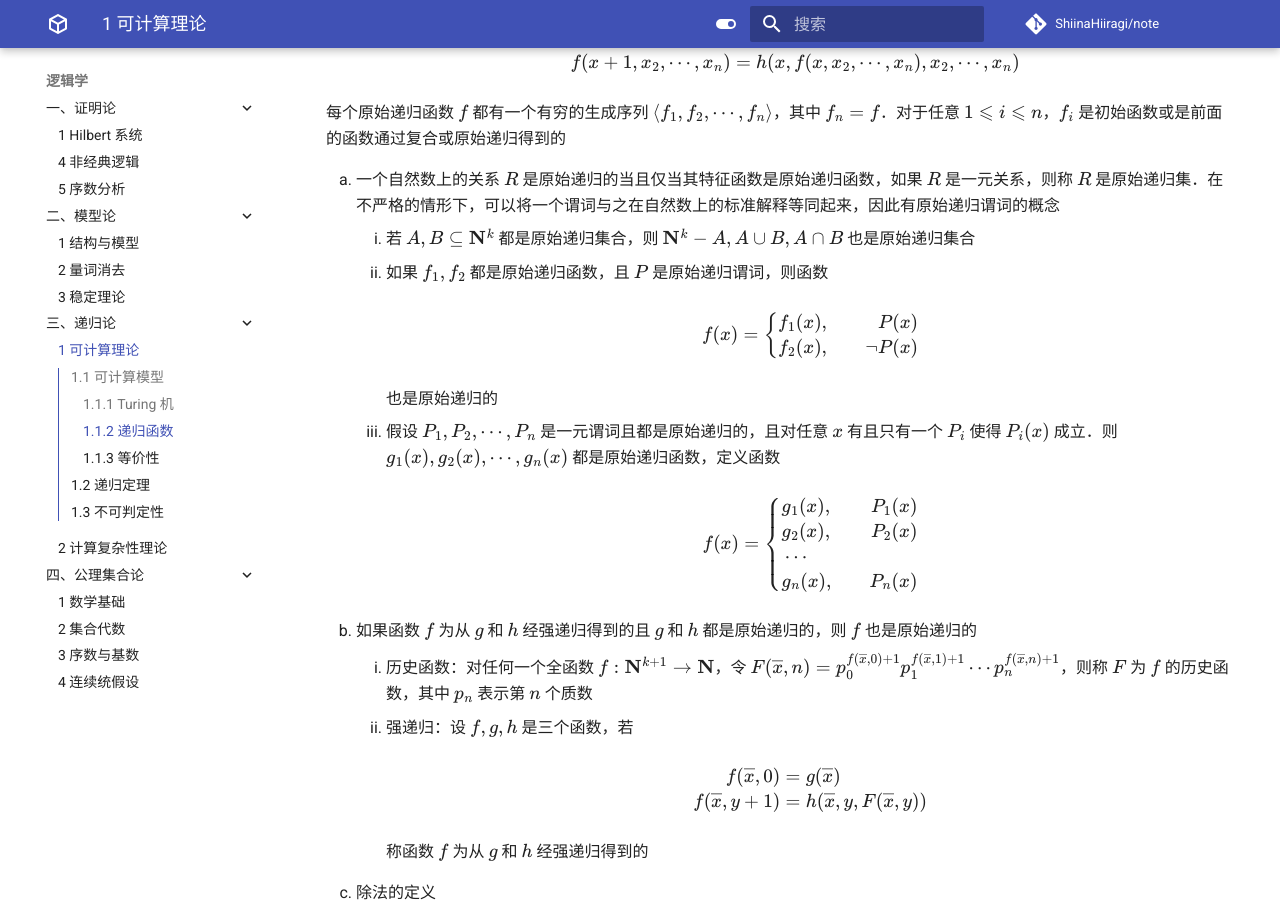
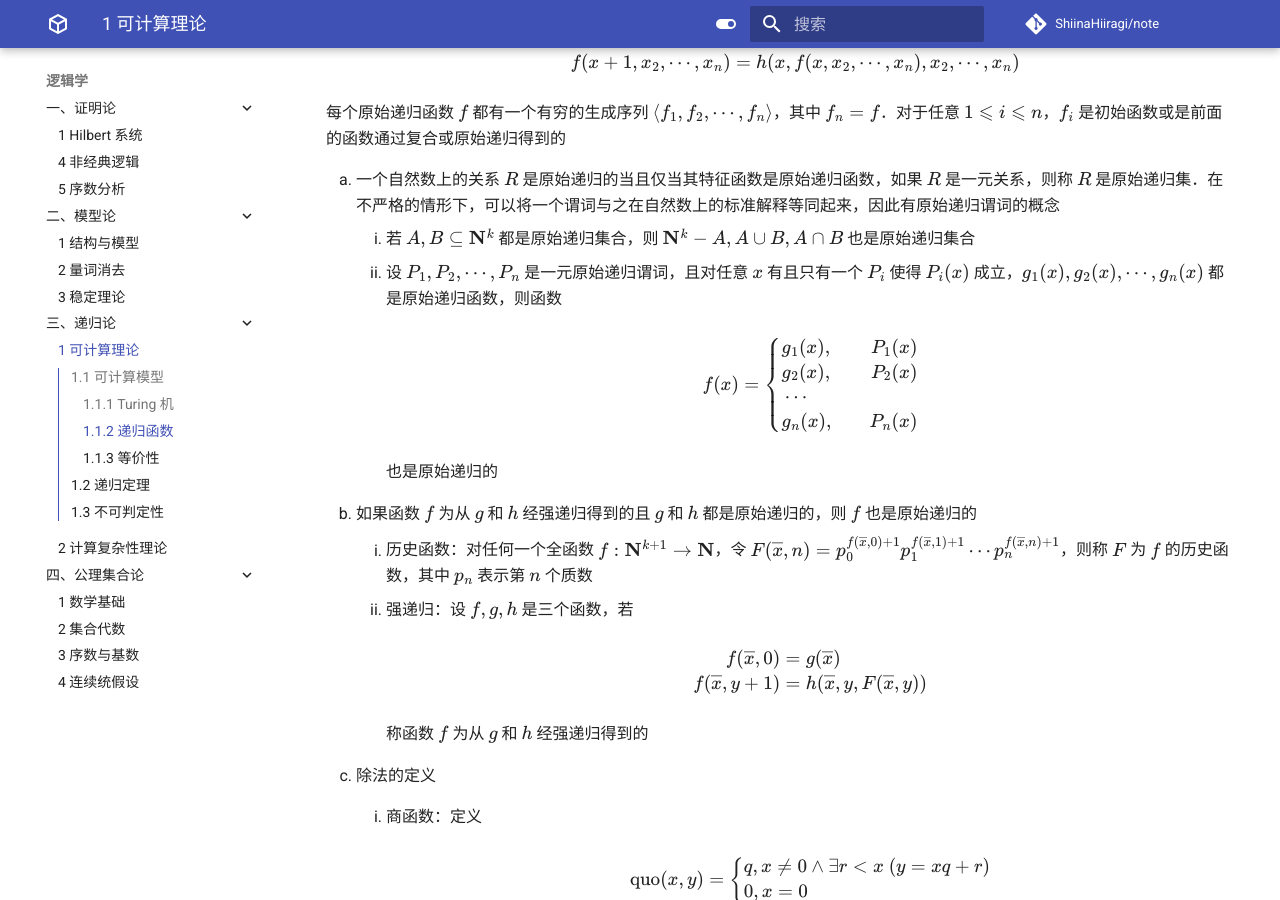
Before and after one commit to ShiinaHiiragi/note, an MkDocs documentation site: the page built from docs/logic/rec/calc.md, in a window 1280 px wide and 900 px high, scrolled down 1309 px. Built offline with MkDocs 1.6.1 and Material for MkDocs 9.7.7, drawn with Linux system fonts in a browser that asks for light colours; comment, search, counter and statistics services are not loaded.

Commit message:
remove simp

```diff
--- a/docs/logic/rec/calc.md
+++ b/docs/logic/rec/calc.md
@@ -41,18 +41,7 @@
 
     1. 一个自然数上的关系 $R$ 是原始递归的当且仅当其特征函数是原始递归函数，如果 $R$ 是一元关系，则称 $R$ 是原始递归集．在不严格的情形下，可以将一个谓词与之在自然数上的标准解释等同起来，因此有原始递归谓词的概念
         1. 若 $A, B \subseteq \mathbf N^k$ 都是原始递归集合，则 $\mathbf N^k - A, A \cup B, A \cap B$ 也是原始递归集合
-        2. 如果 $f_1, f_2$ 都是原始递归函数，且 $P$ 是原始递归谓词，则函数
-
-            $$
-            f(x) = \left\{\begin{aligned}
-            & f_1(x), & P(x) \\
-            & f_2(x), & \neg P(x)
-            \end{aligned}\right.
-            $$
-
-            也是原始递归的
-
-        3. 假设 $P_1, P_2, \cdots, P_n$ 是一元谓词且都是原始递归的，且对任意 $x$ 有且只有一个 $P_i$ 使得 $P_i(x)$ 成立．则 $g_1(x), g_2(x), \cdots, g_n(x)$ 都是原始递归函数，定义函数
+        2. 设 $P_1, P_2, \cdots, P_n$ 是一元原始递归谓词，且对任意 $x$ 有且只有一个 $P_i$ 使得 $P_i(x)$ 成立，$g_1(x), g_2(x), \cdots, g_n(x)$ 都是原始递归函数，则函数
 
             $$
             f(x) = \left\{\begin{aligned}
@@ -164,8 +155,8 @@
 
     由于 $\mu$ 算子是一种无界搜索，因此部分递归函数不一定是全函数
 
-    1. 部分递归函数是对原始递归函数的真扩张：$\text{Ackermann}$ 函数是部分递归全函数
-    2. 全体部分递归全函数的类恰好是递归函数的类
+    4. 部分递归函数是对原始递归函数的真扩张：$\text{Ackermann}$ 函数是部分递归全函数
+    5. 全体部分递归全函数的类恰好是递归函数的类
         1. $\text{Kleene}$ 正规型定理：存在原始递归函数 $U: \mathbf N \to \mathbf N$ 和原始递归谓词 $T(e, x, z)$ 使得对任意部分递归函数 $f: \mathbf N \to \mathbf N$ 都存在一个自然数 $e$ 满足 $f(x) = U(\mu z \ T(e, x, z))$
         2. 通用函数定理：存在一个通用的部分递归函数，即存在一个二元的部分递归函数 $\Phi: \mathbf N^2 \to \mathbf N$ 满足对任何一元递归函数 $f: N \to N$ 都存在一个自然数 $e$，使得对所有 $x$ 都有 $f(x) = T(e, x)$．对于递归函数，这样的通用函数不存在
     6. 部分递归函数实质地扩张了递归函数类：存在一个部分递归函数 $f(x)$，使得对任何递归函数 $g(x)$，都存在自然数 $n \in \mathrm{dom}(f)$ 使得 $f(n) \neq g(n)$
```
Also changed, not shown: other parts of docs/logic/rec/calc.md (+2 -0 lines).
